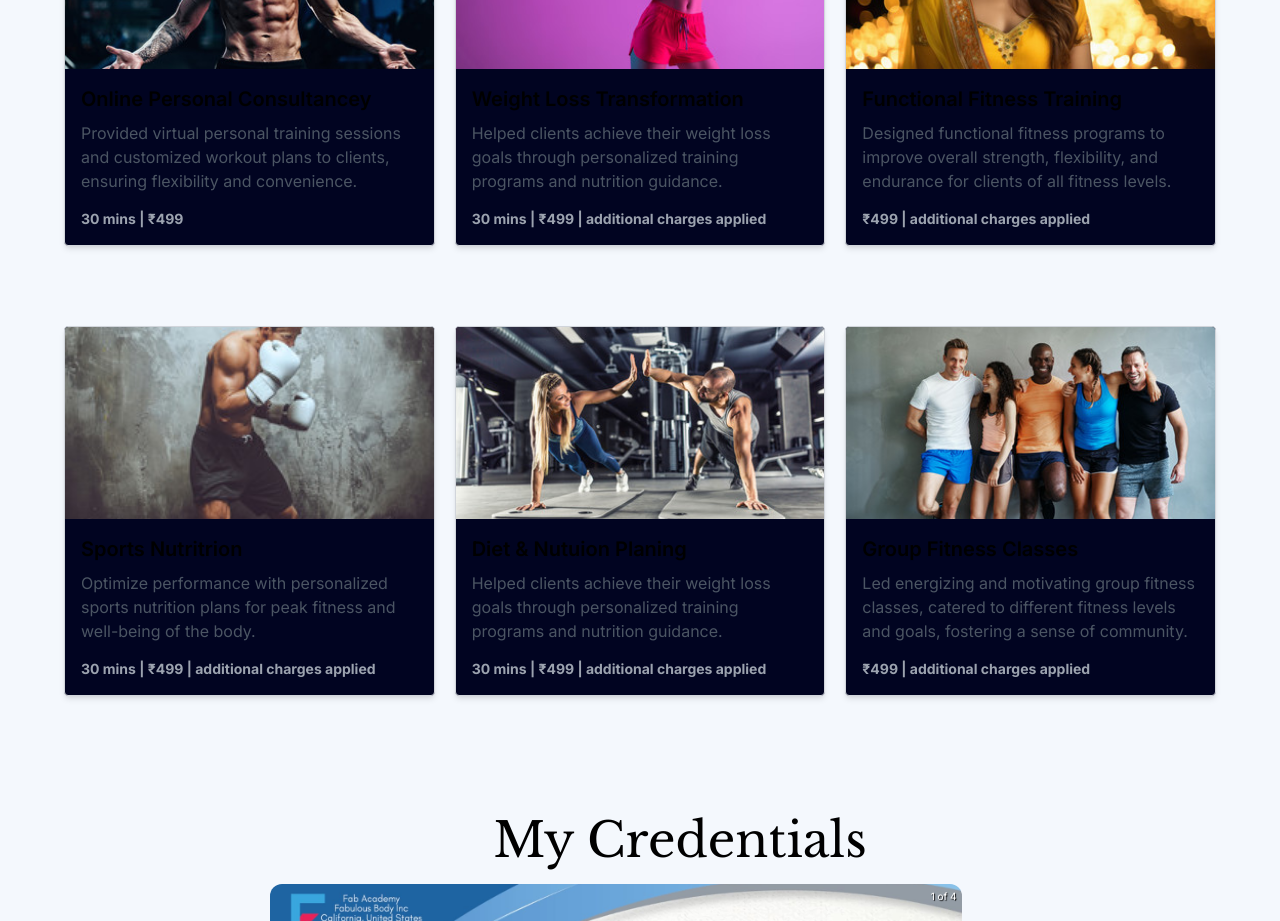
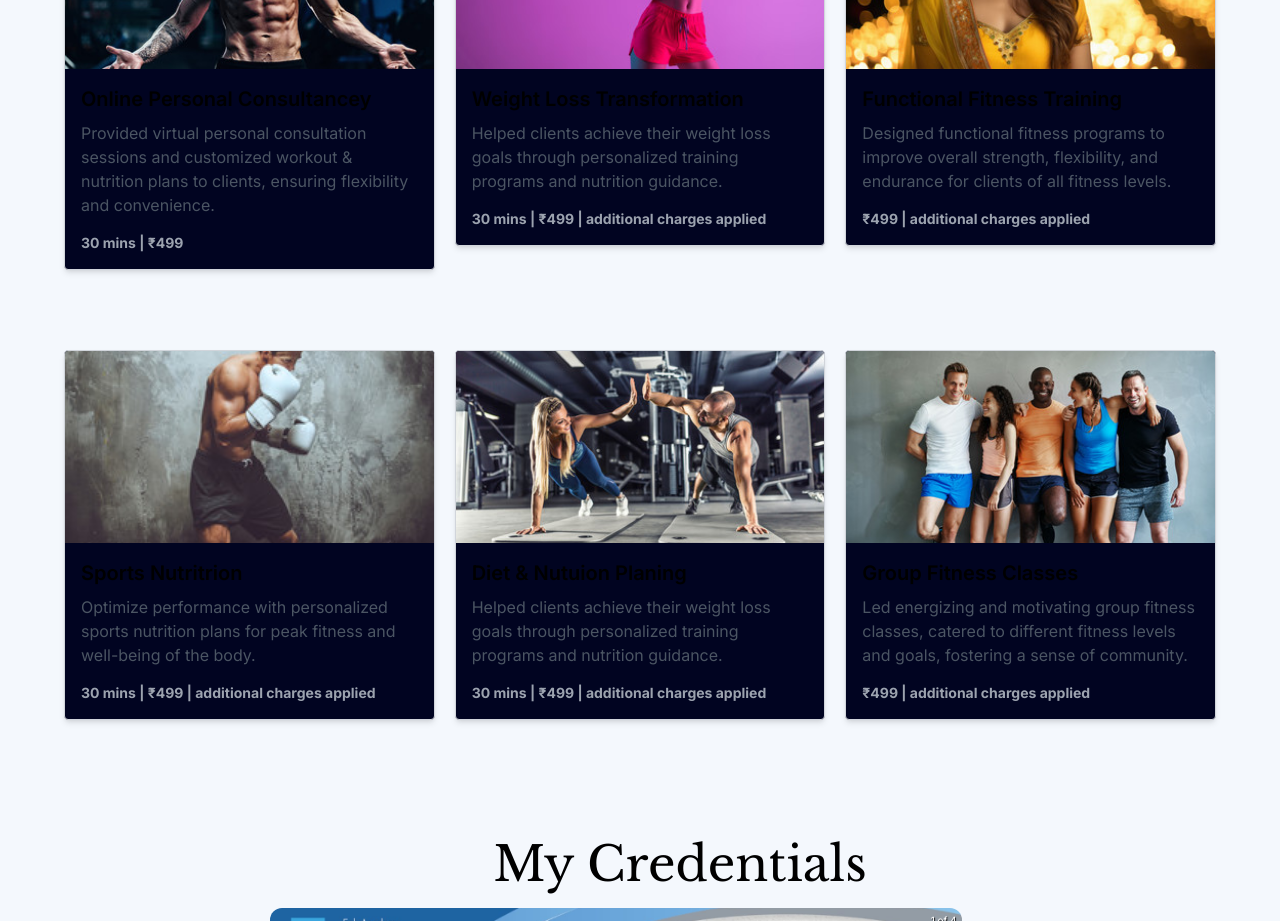
Before and after one commit to prabuddha369/arghyadip_portfolio, a Next.js app: page / in a window 1280 px wide. Shown: the part 1920-2841 px from the top of the page. Built offline with nearby package versions, Linux system fonts and the light colour scheme.

Commit message:
text edit

```diff
--- a/app/page.js
+++ b/app/page.js
@@ -183,7 +183,7 @@ useEffect(() => {
       <div className='flex flex-row gap-5 justify-between px-16 py-10'>
       <ServiceCard
          title="Online Personal Consultancey"
-         description="Provided virtual personal training sessions and customized workout plans to clients, ensuring flexibility and convenience."
+         description="Provided virtual personal consultation sessions and customized workout & nutrition plans to clients, ensuring flexibility and convenience."
          price="30 mins | ₹499"
          imageUrl="/1.jpg"/>
           <ServiceCard
@@ -436,7 +436,7 @@ useEffect(() => {
       <div id='services' className='flex flex-col mx-5 gap-5 justify-between pt-5'>
         <ServiceCard
          title="Online Personal Consultancey"
-         description="Provided virtual personal training sessions and customized workout plans to clients, ensuring flexibility and convenience."
+         description="Provided virtual personal consultation sessions and customized workout & nutrition plans to clients, ensuring flexibility and convenience."
          price="30 mins | ₹499"
          imageUrl="/1.jpg"/>
           <ServiceCard
```
